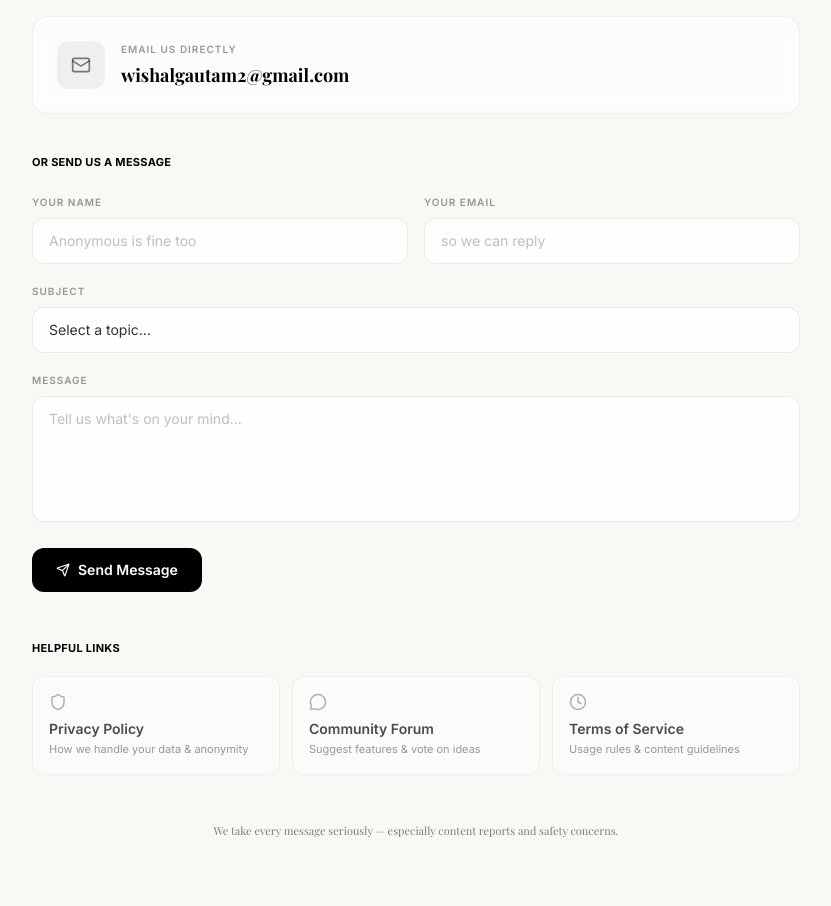
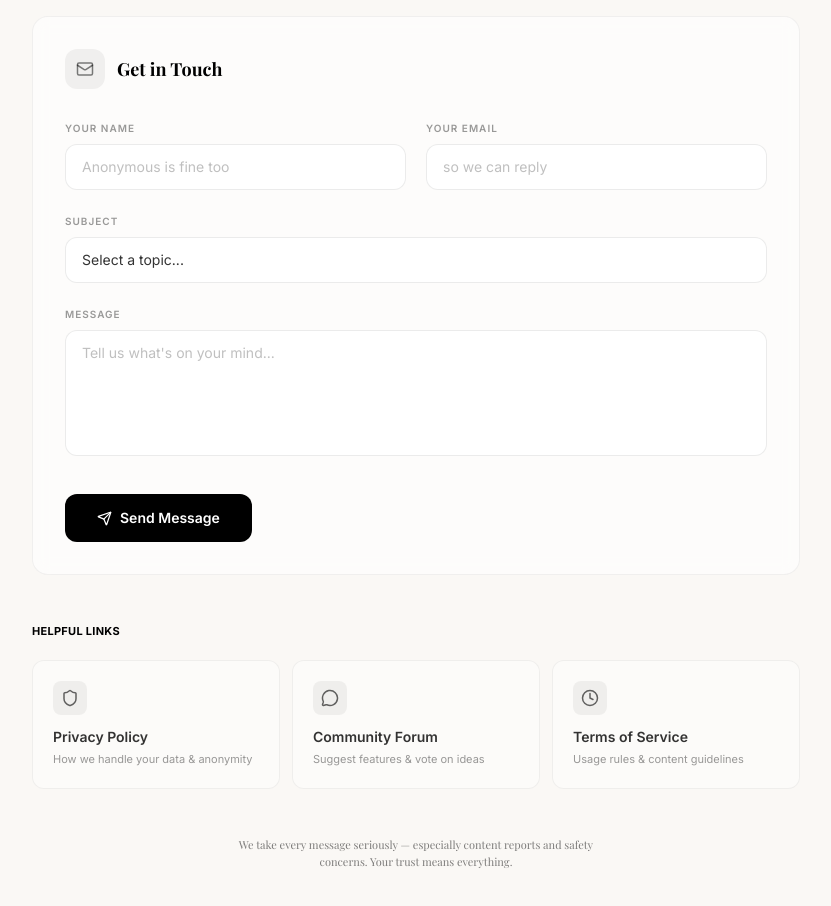
Before and after one commit to Viishal-62/teaa, a Next.js app: page /contact in a window 1280 px wide. Shown: the part 260-1166 px from the top of the page, without its empty margins (224-1055 px from the left). Built offline with nearby package versions, Linux system fonts and the light colour scheme; no server answers; a web font is replaced by a local one.

Commit message:
feat: implement contact form with spam protection, rate limiting, and email notification support

```diff
--- /dev/null
+++ b/app/api/contact/route.ts
@@ -0,0 +1,149 @@
+import { NextRequest, NextResponse } from "next/server";
+import nodemailer from "nodemailer";
+
+// ── Rate Limiting (in-memory, per IP) ──────────────────────────────
+const rateLimitMap = new Map<string, { count: number; resetAt: number }>();
+const RATE_LIMIT = 3; // max emails per window
+const RATE_WINDOW = 60 * 60 * 1000; // 1 hour in ms
+
+function isRateLimited(ip: string): boolean {
+  const now = Date.now();
+  const entry = rateLimitMap.get(ip);
+
+  if (!entry || now > entry.resetAt) {
+    rateLimitMap.set(ip, { count: 1, resetAt: now + RATE_WINDOW });
+    return false;
+  }
+
+  if (entry.count >= RATE_LIMIT) {
+    return true;
+  }
+
+  entry.count++;
+  return false;
+}
+
+// Clean up stale entries every 10 minutes
+setInterval(() => {
+  const now = Date.now();
+  for (const [ip, entry] of rateLimitMap) {
+    if (now > entry.resetAt) {
+      rateLimitMap.delete(ip);
+    }
+  }
+}, 10 * 60 * 1000);
+
+// ── POST Handler ───────────────────────────────────────────────────
+export async function POST(req: NextRequest) {
+  try {
+    const body = await req.json();
+    const { name, email, subject, message, _honeypot, _loadedAt } = body;
+
+    // 🍯 Layer 1: Honeypot check — bots fill hidden fields
+    if (_honeypot) {
+      // Pretend success so bots don't retry
+      return NextResponse.json({ success: true });
+    }
+
+    // ⏱️ Layer 2: Time check — reject if submitted < 3s after load
+    const elapsed = Date.now() - (_loadedAt || 0);
+    if (elapsed < 3000) {
+      return NextResponse.json(
+        { error: "Please take your time filling out the form." },
+        { status: 429 },
+      );
+    }
+
+    // 🚦 Layer 3: Rate limiting by IP
+    const forwarded = req.headers.get("x-forwarded-for");
+    const ip = forwarded?.split(",")[0]?.trim() || "unknown";
+    if (isRateLimited(ip)) {
+      return NextResponse.json(
+        { error: "Too many messages. Please try again later." },
+        { status: 429 },
+      );
+    }
+
+    // Validate required fields
+    if (!name || !email || !message) {
+      return NextResponse.json(
+        { error: "Name, email, and message are required." },
+        { status: 400 },
+      );
+    }
+
+    // Basic email format validation
+    const emailRegex = /^[^\s@]+@[^\s@]+\.[^\s@]+$/;
+    if (!emailRegex.test(email)) {
+      return NextResponse.json(
+        { error: "Please provide a valid email address." },
+        { status: 400 },
+      );
+    }
+
+    // ── Nodemailer Transport ─────────────────────────────────────
+    const transporter = nodemailer.createTransport({
+      service: "gmail",
+      auth: {
+        user: process.env.SMTP_EMAIL,
+        pass: process.env.SMTP_PASSWORD, // Gmail App Password
+      },
+    });
+
+    const mailSubject = subject
+      ? `[Teaa Contact] ${subject}: ${name}`
+      : `[Teaa Contact] New message from ${name}`;
+
+    // ── Send Email ───────────────────────────────────────────────
+    await transporter.sendMail({
+      from: `"Teaa Contact Form" <${process.env.SMTP_EMAIL}>`,
+      to: process.env.SMTP_EMAIL, // Send to yourself
+      replyTo: email, // Reply goes to the visitor
+      subject: mailSubject,
+      html: `
+        <div style="font-family: 'Segoe UI', Arial, sans-serif; max-width: 600px; margin: 0 auto; background: #faf8f5; border-radius: 16px; overflow: hidden;">
+          <div style="background: #1a1a1a; padding: 28px 32px;">
+            <h1 style="margin: 0; font-size: 20px; color: #ffffff; font-weight: 700;">
+              ☕ New Contact Message
+            </h1>
+          </div>
+          <div style="padding: 32px;">
+            <table style="width: 100%; border-collapse: collapse; margin-bottom: 24px;">
+              <tr>
+                <td style="padding: 12px 0; border-bottom: 1px solid #e8e4df; color: #999; font-size: 11px; text-transform: uppercase; letter-spacing: 1px; width: 100px;">Name</td>
+                <td style="padding: 12px 0; border-bottom: 1px solid #e8e4df; font-size: 15px; color: #1a1a1a; font-weight: 600;">${name}</td>
+              </tr>
+              <tr>
+                <td style="padding: 12px 0; border-bottom: 1px solid #e8e4df; color: #999; font-size: 11px; text-transform: uppercase; letter-spacing: 1px;">Email</td>
+                <td style="padding: 12px 0; border-bottom: 1px solid #e8e4df; font-size: 15px; color: #1a1a1a;">
+                  <a href="mailto:${email}" style="color: #4a6cf7; text-decoration: none;">${email}</a>
+                </td>
+              </tr>
+              <tr>
+                <td style="padding: 12px 0; border-bottom: 1px solid #e8e4df; color: #999; font-size: 11px; text-transform: uppercase; letter-spacing: 1px;">Subject</td>
+                <td style="padding: 12px 0; border-bottom: 1px solid #e8e4df; font-size: 15px; color: #1a1a1a;">${subject || "General"}</td>
+              </tr>
+            </table>
+            <div style="background: #ffffff; border: 1px solid #e8e4df; border-radius: 12px; padding: 20px;">
+              <p style="margin: 0 0 8px 0; font-size: 11px; text-transform: uppercase; letter-spacing: 1px; color: #999;">Message</p>
+              <p style="margin: 0; font-size: 15px; color: #1a1a1a; line-height: 1.7; white-space: pre-wrap;">${message}</p>
+            </div>
+            <div style="margin-top: 24px; padding-top: 16px; border-top: 1px solid #e8e4df;">
+              <p style="margin: 0; font-size: 11px; color: #bbb;">
+                Sent from teaadrop.xyz contact form • Reply directly to respond to ${name}
+              </p>
+            </div>
+          </div>
+        </div>
+      `,
+    });
+
+    return NextResponse.json({ success: true });
+  } catch (error) {
+    console.error("Contact form error:", error);
+    return NextResponse.json(
+      { error: "Failed to send message. Please try again later." },
+      { status: 500 },
+    );
+  }
+}
--- a/app/contact/page.tsx
+++ b/app/contact/page.tsx
@@ -10,44 +10,66 @@ import {
   Send,
   CheckCircle,
 } from "lucide-react";
-import { useState } from "react";
+import { useState, useEffect } from "react";
 import { motion, AnimatePresence } from "framer-motion";
 
 export default function ContactPage() {
-  const [formState, setFormState] = useState<"idle" | "sending" | "sent">(
+  const [formState, setFormState] = useState<"idle" | "sending" | "sent" | "error">(
     "idle",
   );
+  const [errorMessage, setErrorMessage] = useState("");
   const [name, setName] = useState("");
   const [email, setEmail] = useState("");
   const [subject, setSubject] = useState("");
   const [message, setMessage] = useState("");
+  const [honeypot, setHoneypot] = useState("");
+  const [loadedAt, setLoadedAt] = useState<number>(0);
 
-  const handleSubmit = (e: React.FormEvent) => {
+  useEffect(() => {
+    setLoadedAt(Date.now());
+  }, []);
+
+  const handleSubmit = async (e: React.FormEvent) => {
     e.preventDefault();
     setFormState("sending");
+    setErrorMessage("");
 
-    // Build mailto link and open it
-    const mailtoSubject = encodeURIComponent(
-      subject || "Contact from Teaa Website",
-    );
-    const mailtoBody = encodeURIComponent(
-      `Name: ${name}\nEmail: ${email}\n\n${message}`,
-    );
-    window.open(
-      `mailto:wishalgautam2@gmail.com?subject=${mailtoSubject}&body=${mailtoBody}`,
-      "_self",
-    );
+    try {
+      const res = await fetch("/api/contact", {
+        method: "POST",
+        headers: {
+          "Content-Type": "application/json",
+        },
+        body: JSON.stringify({
+          name,
+          email,
+          subject,
+          message,
+          _honeypot: honeypot,
+          _loadedAt: loadedAt,
+        }),
+      });
 
-    setTimeout(() => {
+      const data = await res.json();
+
+      if (!res.ok) {
+        throw new Error(data.error || "Failed to send message. Please try again.");
+      }
+
       setFormState("sent");
-      setTimeout(() => {
-        setFormState("idle");
       setName("");
       setEmail("");
       setSubject("");
       setMessage("");
-      }, 3000);
-    }, 500);
+
+      // Reset back to idle after 5 seconds automatically
+      setTimeout(() => {
+        setFormState("idle");
+      }, 5000);
+    } catch (error: any) {
+      setFormState("error");
+      setErrorMessage(error.message || "An unexpected error occurred.");
+    }
   };
 
   const quickLinks = [
@@ -93,45 +115,37 @@ export default function ContactPage() {
           </p>
         </header>
 
-        {/* Email Card */}
-        <motion.div
-          initial={{ opacity: 0, y: 16 }}
-          animate={{ opacity: 1, y: 0 }}
-          transition={{ duration: 0.5, ease: [0.2, 0.8, 0.2, 1] }}
-          className="mb-10 p-6 rounded-2xl border border-black/5 bg-white/60 backdrop-blur-sm"
-        >
-          <div className="flex items-center gap-4">
-            <div className="w-12 h-12 rounded-xl bg-black/5 flex items-center justify-center">
-              <Mail size={20} className="text-black/50" />
-            </div>
-            <div>
-              <p className="text-[10px] uppercase tracking-widest text-black/40 font-semibold mb-1">
-                Email us directly
-              </p>
-              <a
-                href="mailto:wishalgautam2@gmail.com"
-                className="text-lg font-bold text-black hover:text-accent transition-colors serif"
-              >
-                wishalgautam2@gmail.com
-              </a>
-            </div>
-          </div>
-        </motion.div>
-
         {/* Contact Form */}
         <motion.div
           initial={{ opacity: 0, y: 16 }}
           animate={{ opacity: 1, y: 0 }}
           transition={{ duration: 0.5, delay: 0.1, ease: [0.2, 0.8, 0.2, 1] }}
-          className="mb-12"
+          className="mb-12 bg-white/60 backdrop-blur-sm p-6 sm:p-8 rounded-2xl border border-black/5"
         >
-          <h2 className="text-[11px] font-bold text-black uppercase tracking-wide mb-6">
-            Or send us a message
+          <div className="flex items-center gap-3 mb-8">
+            <div className="w-10 h-10 rounded-xl bg-black/5 flex items-center justify-center">
+              <Mail size={18} className="text-black/50" />
+            </div>
+            <h2 className="text-lg font-bold text-black serif">
+              Get in Touch
             </h2>
+          </div>
 
-          <form onSubmit={handleSubmit} className="space-y-5">
+          <form onSubmit={handleSubmit} className="space-y-6">
+            {/* Honeypot field - hidden from users but visible to bots */}
+            <div aria-hidden="true" className="opacity-0 absolute top-0 left-0 h-0 w-0 -z-10 overflow-hidden">
+              <input
+                type="text"
+                name="_honeypot"
+                tabIndex={-1}
+                autoComplete="off"
+                value={honeypot}
+                onChange={(e) => setHoneypot(e.target.value)}
+              />
+            </div>
+
             {/* Name & Email row */}
-            <div className="grid grid-cols-1 sm:grid-cols-2 gap-4">
+            <div className="grid grid-cols-1 sm:grid-cols-2 gap-5">
               <div>
                 <label
                   htmlFor="contact-name"
@@ -211,34 +225,54 @@ export default function ContactPage() {
               />
             </div>
 
-            {/* Submit */}
+            {/* Submit & Status */}
+            <div className="pt-2">
               <AnimatePresence mode="wait">
                 {formState === "sent" ? (
                   <motion.div
                     key="sent"
-                  initial={{ opacity: 0, scale: 0.95 }}
-                  animate={{ opacity: 1, scale: 1 }}
-                  exit={{ opacity: 0, scale: 0.95 }}
-                  className="flex items-center gap-2 text-green-700 bg-green-50 border border-green-200 rounded-xl px-5 py-3 text-sm font-medium"
+                    initial={{ opacity: 0, y: 10 }}
+                    animate={{ opacity: 1, y: 0 }}
+                    exit={{ opacity: 0, y: -10 }}
+                    className="flex items-center gap-3 text-green-700 bg-green-50 border border-green-200 rounded-xl px-5 py-4 text-sm font-medium"
                   >
-                  <CheckCircle size={16} />
-                  Your email client should have opened! We&apos;ll get back to
-                  you soon.
+                    <CheckCircle size={18} className="shrink-0" />
+                    <span>Message sent successfully! We&apos;ll get back to you soon.</span>
+                  </motion.div>
+                ) : formState === "error" ? (
+                  <motion.div
+                    key="error"
+                    initial={{ opacity: 0, y: 10 }}
+                    animate={{ opacity: 1, y: 0 }}
+                    exit={{ opacity: 0, y: -10 }}
+                    className="flex flex-col gap-3"
+                  >
+                    <div className="flex items-center gap-3 text-red-700 bg-red-50 border border-red-200 rounded-xl px-5 py-4 text-sm font-medium">
+                      <span>{errorMessage}</span>
+                    </div>
+                    <button
+                      type="button"
+                      onClick={() => setFormState("idle")}
+                      className="self-start text-[11px] uppercase tracking-widest font-bold text-black/40 hover:text-black transition-colors"
+                    >
+                      Try Again
+                    </button>
                   </motion.div>
                 ) : (
                   <motion.button
                     key="submit"
                     type="submit"
                     disabled={formState === "sending"}
-                  whileHover={{ scale: 1.02 }}
+                    whileHover={{ scale: 1.01 }}
                     whileTap={{ scale: 0.98 }}
-                  className="inline-flex items-center gap-2 px-6 py-3 rounded-xl bg-black text-white text-sm font-semibold hover:bg-black/85 transition-all disabled:opacity-50 disabled:cursor-not-allowed"
+                    className="w-full sm:w-auto inline-flex items-center justify-center gap-2 px-8 py-3.5 rounded-xl bg-black text-white text-sm font-semibold hover:bg-black/85 transition-all disabled:opacity-50 disabled:cursor-not-allowed"
                   >
-                  <Send size={14} />
-                  {formState === "sending" ? "Opening..." : "Send Message"}
+                    <Send size={15} />
+                    {formState === "sending" ? "Sending..." : "Send Message"}
                   </motion.button>
                 )}
               </AnimatePresence>
+            </div>
           </form>
         </motion.div>
 
@@ -256,16 +290,18 @@ export default function ContactPage() {
               <Link
                 key={link.href}
                 href={link.href}
-                className="group p-4 rounded-xl border border-black/5 bg-white/40 hover:bg-white/80 hover:border-black/10 transition-all"
+                className="group p-5 rounded-xl border border-black/5 bg-white/40 hover:bg-white/80 hover:border-black/10 transition-all flex flex-col items-start"
               >
+                <div className="mb-3 p-2 rounded-lg bg-black/5 group-hover:bg-black/10 transition-colors">
                   <link.icon
                     size={18}
-                  className="text-black/30 group-hover:text-black/60 transition-colors mb-2"
+                    className="text-black/60 group-hover:text-black transition-colors"
                   />
-                <p className="text-sm font-semibold text-black/70 group-hover:text-black transition-colors">
+                </div>
+                <p className="text-sm font-semibold text-black/80 group-hover:text-black transition-colors">
                   {link.title}
                 </p>
-                <p className="text-[11px] text-black/40 mt-0.5">
+                <p className="text-[11px] text-black/40 mt-1 leading-relaxed">
                   {link.description}
                 </p>
               </Link>
@@ -274,9 +310,9 @@ export default function ContactPage() {
         </motion.div>
 
         {/* Footer note */}
-        <p className="mt-12 text-[11px] text-black/30 text-center serif">
+        <p className="mt-12 text-[11px] text-black/30 text-center serif max-w-sm mx-auto">
           We take every message seriously — especially content reports and
-          safety concerns.
+          safety concerns. Your trust means everything.
         </p>
       </div>
     </div>
--- a/package.json
+++ b/package.json
@@ -22,6 +22,7 @@
     "html-to-image": "^1.11.13",
     "lucide-react": "^1.0.1",
     "next": "16.2.1",
+    "nodemailer": "^8.0.5",
     "openai": "^6.33.0",
     "react": "19.2.4",
     "react-dom": "19.2.4",
@@ -33,6 +34,7 @@
     "@biomejs/biome": "2.2.0",
     "@tailwindcss/postcss": "^4",
     "@types/node": "^20",
+    "@types/nodemailer": "^8.0.0",
     "@types/react": "^19",
     "@types/react-dom": "^19",
     "babel-plugin-react-compiler": "1.0.0",
```
Also changed, not shown: 1 other file (tests, documents, lock files or other folders). Lines whose indentation alone changed are shown as unchanged.
